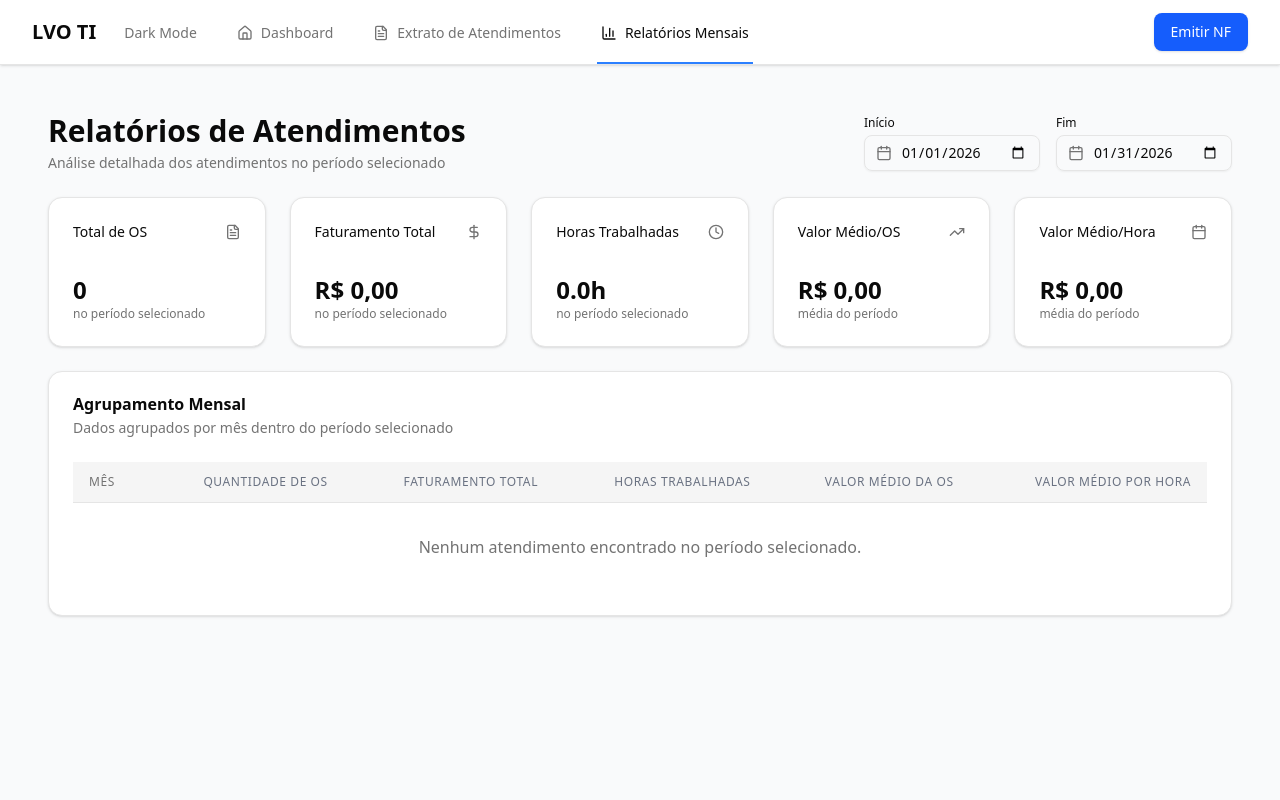
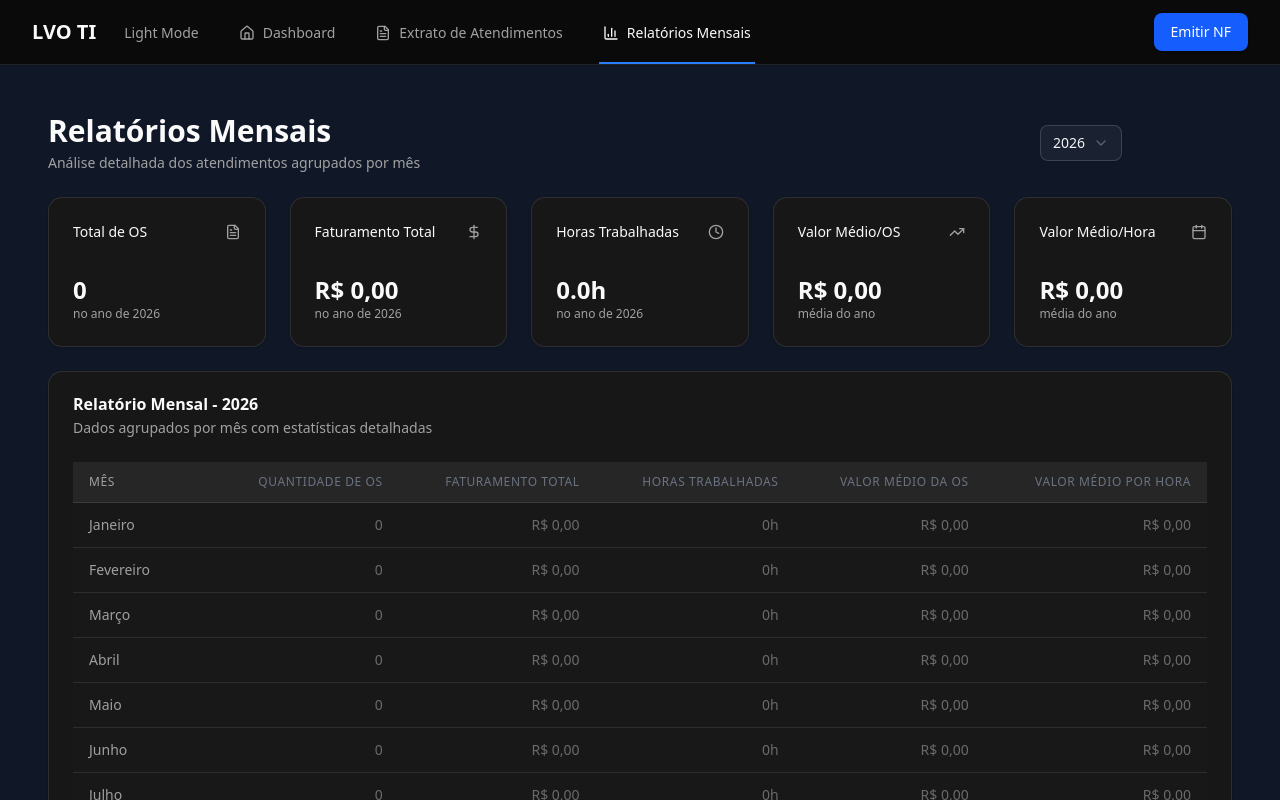
Before and after one commit to leonardovoliveira/sistema-atendimentos, a React (Vite) app: page /relatorios in a window 1280 px wide. Shown: the top 800 px of the page. Built offline with nearby package versions, Linux system fonts and the light colour scheme.

Commit message:
feat: Set Dark Mode as default and restore Year filter in Relatorios

```diff
--- a/src/App.jsx
+++ b/src/App.jsx
@@ -82,12 +82,12 @@ function Navigation({ toggleDarkMode, darkMode }) {
 
 function App() {
   const [atendimentos, setAtendimentos] = useState([])
-  const [darkMode, setDarkMode] = useState(false)
+  const [darkMode, setDarkMode] = useState(true)
 
   // Carregar tema do localStorage ao iniciar
   useEffect(() => {
     const savedTheme = localStorage.getItem("theme")
-    if (savedTheme) {
+    if (savedTheme !== null) {
       setDarkMode(JSON.parse(savedTheme))
     }
   }, [])
--- a/src/pages/Relatorios.jsx
+++ b/src/pages/Relatorios.jsx
@@ -1,17 +1,28 @@
 import { useMemo, useState } from 'react'
 import { Card, CardContent, CardDescription, CardHeader, CardTitle } from '@/components/ui/card'
-import { Input } from '@/components/ui/input'
-import { Label } from '@/components/ui/label'
+import { Select, SelectContent, SelectItem, SelectTrigger, SelectValue } from '@/components/ui/select'
 import { Calendar, TrendingUp, Clock, DollarSign, FileText } from 'lucide-react'
 
 function Relatorios({ atendimentos }) {
-  // Inicializar com o primeiro e último dia do mês atual
-  const now = new Date();
-  const firstDay = new Date(now.getFullYear(), now.getMonth(), 1).toISOString().split('T')[0];
-  const lastDay = new Date(now.getFullYear(), now.getMonth() + 1, 0).toISOString().split('T')[0];
+  // Obter anos disponíveis
+  const anosDisponiveis = useMemo(() => {
+    const anos = new Set()
+    atendimentos.forEach(atendimento => {
+      if (atendimento.data_atendimento) {
+        const ano = atendimento.data_atendimento.substring(0, 4)
+        anos.add(ano)
+      }
+    })
+    // Adicionar o ano atual se não houver atendimentos
+    if (anos.size === 0) {
+      anos.add(new Date().getFullYear().toString())
+    }
+    return Array.from(anos).sort((a, b) => b - a)
+  }, [atendimentos])
 
-  const [dataInicio, setDataInicio] = useState(firstDay);
-  const [dataFim, setDataFim] = useState(lastDay);
+  const [anoSelecionado, setAnoSelecionado] = useState(
+    anosDisponiveis.length > 0 ? anosDisponiveis[0] : new Date().getFullYear().toString()
+  )
 
   // Função para calcular horas trabalhadas
   const calcularHoras = (checkin, checkout) => {
@@ -27,27 +38,16 @@ function Relatorios({ atendimentos }) {
     return (parseFloat(atendimento.valor_chamado) || 0) + (parseFloat(atendimento.ganhos_adicionais) || 0)
   }
 
-  // Filtrar atendimentos pelo período selecionado
-  const atendimentosFiltrados = useMemo(() => {
-    return atendimentos.filter(atendimento => {
-      const dataAtendimentoStr = atendimento.data_atendimento;
-      return (!dataInicio || dataAtendimentoStr >= dataInicio) &&
-             (!dataFim || dataAtendimentoStr <= dataFim);
-    });
-  }, [atendimentos, dataInicio, dataFim]);
-
-  // Processar dados mensais baseados nos atendimentos filtrados
+  // Processar dados mensais
   const dadosMensais = useMemo(() => {
     const meses = {}
 
-    atendimentosFiltrados.forEach(atendimento => {
-      if (atendimento.data_atendimento) {
-        const mesKey = atendimento.data_atendimento.substring(0, 7) // YYYY-MM
-        if (!meses[mesKey]) {
-          const [ano, mes] = mesKey.split('-')
+    // Inicializar todos os meses do ano selecionado
+    for (let i = 1; i <= 12; i++) {
+      const mesKey = `${anoSelecionado}-${String(i).padStart(2, '0')}`
       meses[mesKey] = {
-            mes: new Date(parseInt(ano), parseInt(mes) - 1).toLocaleString('pt-BR', { month: 'long', year: 'numeric' }),
-            mesKey: mesKey,
+        mes: new Date(parseInt(anoSelecionado), i - 1).toLocaleString('pt-BR', { month: 'long' }),
+        mesNumero: i,
         quantidadeOS: 0,
         faturamentoTotal: 0,
         horasTrabalhadas: 0,
@@ -55,6 +55,11 @@ function Relatorios({ atendimentos }) {
       }
     }
 
+    // Processar atendimentos do ano selecionado
+    atendimentos.forEach(atendimento => {
+      if (atendimento.data_atendimento && atendimento.data_atendimento.startsWith(anoSelecionado)) {
+        const mesKey = atendimento.data_atendimento.substring(0, 7)
+        if (meses[mesKey]) {
           const bruto = calcularValorBruto(atendimento)
           const horas = calcularHoras(atendimento.checkin, atendimento.checkout)
 
@@ -63,75 +68,56 @@ function Relatorios({ atendimentos }) {
           meses[mesKey].horasTrabalhadas += horas
           meses[mesKey].atendimentos.push(atendimento)
         }
+      }
     })
 
-    // Calcular médias e converter para array ordenado
-    return Object.values(meses)
-      .sort((a, b) => a.mesKey.localeCompare(b.mesKey))
-      .map(mes => ({
+    // Calcular médias
+    return Object.values(meses).map(mes => ({
       ...mes,
       valorMedioOS: mes.quantidadeOS > 0 ? mes.faturamentoTotal / mes.quantidadeOS : 0,
       valorMedioPorHora: mes.horasTrabalhadas > 0 ? mes.faturamentoTotal / mes.horasTrabalhadas : 0
     }))
-  }, [atendimentosFiltrados])
+  }, [atendimentos, anoSelecionado])
 
-  // Calcular totais do período
-  const totaisPeriodo = useMemo(() => {
-    return atendimentosFiltrados.reduce((acc, atendimento) => {
-      const bruto = calcularValorBruto(atendimento)
-      const horas = calcularHoras(atendimento.checkin, atendimento.checkout)
+  // Calcular totais do ano
+  const totaisAno = useMemo(() => {
+    return dadosMensais.reduce((acc, mes) => ({
+      quantidadeOS: acc.quantidadeOS + mes.quantidadeOS,
+      faturamentoTotal: acc.faturamentoTotal + mes.faturamentoTotal,
+      horasTrabalhadas: acc.horasTrabalhadas + mes.horasTrabalhadas
+    }), { quantidadeOS: 0, faturamentoTotal: 0, horasTrabalhadas: 0 })
+  }, [dadosMensais])
+
+  const mediasAno = useMemo(() => {
     return {
-        quantidadeOS: acc.quantidadeOS + 1,
-        faturamentoTotal: acc.faturamentoTotal + bruto,
-        horasTrabalhadas: acc.horasTrabalhadas + horas
+      valorMedioOS: totaisAno.quantidadeOS > 0 ? totaisAno.faturamentoTotal / totaisAno.quantidadeOS : 0,
+      valorMedioPorHora: totaisAno.horasTrabalhadas > 0 ? totaisAno.faturamentoTotal / totaisAno.horasTrabalhadas : 0
     }
-    }, { quantidadeOS: 0, faturamentoTotal: 0, horasTrabalhadas: 0 })
-  }, [atendimentosFiltrados])
-
-  const mediasPeriodo = useMemo(() => {
-    return {
-      valorMedioOS: totaisPeriodo.quantidadeOS > 0 ? totaisPeriodo.faturamentoTotal / totaisPeriodo.quantidadeOS : 0,
-      valorMedioPorHora: totaisPeriodo.horasTrabalhadas > 0 ? totaisPeriodo.faturamentoTotal / totaisPeriodo.horasTrabalhadas : 0
-    }
-  }, [totaisPeriodo])
+  }, [totaisAno])
 
   return (
     <div className="px-4 py-6 space-y-6">
-      <div className="flex flex-col md:flex-row md:items-center justify-between gap-4">
+      <div className="flex items-center justify-between">
         <div>
-          <h2 className="text-3xl font-bold text-foreground">Relatórios de Atendimentos</h2>
-          <p className="mt-1 text-sm text-muted-foreground">Análise detalhada dos atendimentos no período selecionado</p>
+          <h2 className="text-3xl font-bold text-foreground">Relatórios Mensais</h2>
+          <p className="mt-1 text-sm text-muted-foreground">Análise detalhada dos atendimentos agrupados por mês</p>
         </div>
 
-        <div className="flex flex-col sm:flex-row gap-4">
-          <div className="space-y-1">
-            <Label className="text-xs">Início</Label>
-            <div className="relative">
-              <Input
-                type="date"
-                value={dataInicio}
-                onChange={(e) => setDataInicio(e.target.value)}
-                className="pl-9 h-9 text-sm"
-              />
-              <Calendar className="absolute left-3 top-2.5 h-4 w-4 text-muted-foreground" />
-            </div>
-          </div>
-          <div className="space-y-1">
-            <Label className="text-xs">Fim</Label>
-            <div className="relative">
-              <Input
-                type="date"
-                value={dataFim}
-                onChange={(e) => setDataFim(e.target.value)}
-                className="pl-9 h-9 text-sm"
-              />
-              <Calendar className="absolute left-3 top-2.5 h-4 w-4 text-muted-foreground" />
-            </div>
-          </div>
+        <div className="w-48">
+          <Select value={anoSelecionado} onValueChange={setAnoSelecionado}>
+            <SelectTrigger>
+              <SelectValue />
+            </SelectTrigger>
+            <SelectContent>
+              {anosDisponiveis.map(ano => (
+                <SelectItem key={ano} value={ano}>{ano}</SelectItem>
+              ))}
+            </SelectContent>
+          </Select>
         </div>
       </div>
 
-      {/* Cards de resumo do período */}
+      {/* Cards de resumo do ano */}
       <div className="grid grid-cols-1 gap-6 sm:grid-cols-2 lg:grid-cols-5">
         <Card>
           <CardHeader className="flex flex-row items-center justify-between space-y-0 pb-2">
@@ -139,8 +125,8 @@ function Relatorios({ atendimentos }) {
             <FileText className="h-4 w-4 text-muted-foreground" />
           </CardHeader>
           <CardContent>
-            <div className="text-2xl font-bold">{totaisPeriodo.quantidadeOS}</div>
-            <p className="text-xs text-muted-foreground">no período selecionado</p>
+            <div className="text-2xl font-bold">{totaisAno.quantidadeOS}</div>
+            <p className="text-xs text-muted-foreground">no ano de {anoSelecionado}</p>
           </CardContent>
         </Card>
 
@@ -151,9 +137,9 @@ function Relatorios({ atendimentos }) {
           </CardHeader>
           <CardContent>
             <div className="text-2xl font-bold">
-              {totaisPeriodo.faturamentoTotal.toLocaleString('pt-BR', { style: 'currency', currency: 'BRL' })}
+              {totaisAno.faturamentoTotal.toLocaleString('pt-BR', { style: 'currency', currency: 'BRL' })}
             </div>
-            <p className="text-xs text-muted-foreground">no período selecionado</p>
+            <p className="text-xs text-muted-foreground">no ano de {anoSelecionado}</p>
           </CardContent>
         </Card>
 
@@ -163,8 +149,8 @@ function Relatorios({ atendimentos }) {
             <Clock className="h-4 w-4 text-muted-foreground" />
           </CardHeader>
           <CardContent>
-            <div className="text-2xl font-bold">{totaisPeriodo.horasTrabalhadas.toFixed(1)}h</div>
-            <p className="text-xs text-muted-foreground">no período selecionado</p>
+            <div className="text-2xl font-bold">{totaisAno.horasTrabalhadas.toFixed(1)}h</div>
+            <p className="text-xs text-muted-foreground">no ano de {anoSelecionado}</p>
           </CardContent>
         </Card>
 
@@ -175,9 +161,9 @@ function Relatorios({ atendimentos }) {
           </CardHeader>
           <CardContent>
             <div className="text-2xl font-bold">
-              {mediasPeriodo.valorMedioOS.toLocaleString('pt-BR', { style: 'currency', currency: 'BRL' })}
+              {mediasAno.valorMedioOS.toLocaleString('pt-BR', { style: 'currency', currency: 'BRL' })}
             </div>
-            <p className="text-xs text-muted-foreground">média do período</p>
+            <p className="text-xs text-muted-foreground">média do ano</p>
           </CardContent>
         </Card>
 
@@ -188,9 +174,9 @@ function Relatorios({ atendimentos }) {
           </CardHeader>
           <CardContent>
             <div className="text-2xl font-bold">
-              {mediasPeriodo.valorMedioPorHora.toLocaleString('pt-BR', { style: 'currency', currency: 'BRL' })}
+              {mediasAno.valorMedioPorHora.toLocaleString('pt-BR', { style: 'currency', currency: 'BRL' })}
             </div>
-            <p className="text-xs text-muted-foreground">média do período</p>
+            <p className="text-xs text-muted-foreground">média do ano</p>
           </CardContent>
         </Card>
       </div>
@@ -198,8 +184,8 @@ function Relatorios({ atendimentos }) {
       {/* Tabela de relatórios mensais */}
       <Card>
         <CardHeader>
-          <CardTitle>Agrupamento Mensal</CardTitle>
-          <CardDescription>Dados agrupados por mês dentro do período selecionado</CardDescription>
+          <CardTitle>Relatório Mensal - {anoSelecionado}</CardTitle>
+          <CardDescription>Dados agrupados por mês com estatísticas detalhadas</CardDescription>
         </CardHeader>
         <CardContent>
           <div className="overflow-x-auto">
@@ -227,96 +213,108 @@ function Relatorios({ atendimentos }) {
                 </tr>
               </thead>
               <tbody className="divide-y divide-border">
-                {dadosMensais.length > 0 ? (
-                  dadosMensais.map((mes, index) => (
+                {dadosMensais.map((mes, index) => (
                   <tr
                     key={index}
-                      className="hover:bg-accent/50 transition-colors bg-background"
+                    className={`hover:bg-accent/50 transition-colors ${
+                      mes.quantidadeOS > 0 ? 'bg-background' : 'bg-accent/20 opacity-60'
+                    }`}
                   >
                     <td className="px-4 py-3 text-sm font-medium text-foreground capitalize">
                       {mes.mes}
                     </td>
                     <td className="px-4 py-3 text-sm text-right">
+                      {mes.quantidadeOS > 0 ? (
                         <span className="inline-flex items-center px-2.5 py-0.5 rounded-full text-xs font-medium bg-primary/10 text-primary">
                           {mes.quantidadeOS}
                         </span>
+                      ) : (
+                        <span className="text-muted-foreground">0</span>
+                      )}
                     </td>
                     <td className="px-4 py-3 text-sm text-right font-medium">
-                        {mes.faturamentoTotal.toLocaleString('pt-BR', { style: 'currency', currency: 'BRL' })}
+                      {mes.faturamentoTotal > 0 ? (
+                        mes.faturamentoTotal.toLocaleString('pt-BR', { style: 'currency', currency: 'BRL' })
+                      ) : (
+                        <span className="text-muted-foreground">R$ 0,00</span>
+                      )}
                     </td>
                     <td className="px-4 py-3 text-sm text-right">
-                        {`${mes.horasTrabalhadas.toFixed(1)}h`}
+                      {mes.horasTrabalhadas > 0 ? (
+                        `${mes.horasTrabalhadas.toFixed(1)}h`
+                      ) : (
+                        <span className="text-muted-foreground">0h</span>
+                      )}
                     </td>
                     <td className="px-4 py-3 text-sm text-right">
-                        {mes.valorMedioOS.toLocaleString('pt-BR', { style: 'currency', currency: 'BRL' })}
+                      {mes.valorMedioOS > 0 ? (
+                        mes.valorMedioOS.toLocaleString('pt-BR', { style: 'currency', currency: 'BRL' })
+                      ) : (
+                        <span className="text-muted-foreground">R$ 0,00</span>
+                      )}
                     </td>
                     <td className="px-4 py-3 text-sm text-right">
-                        {mes.valorMedioPorHora.toLocaleString('pt-BR', { style: 'currency', currency: 'BRL' })}
+                      {mes.valorMedioPorHora > 0 ? (
+                        mes.valorMedioPorHora.toLocaleString('pt-BR', { style: 'currency', currency: 'BRL' })
+                      ) : (
+                        <span className="text-muted-foreground">R$ 0,00</span>
+                      )}
                     </td>
                   </tr>
-                  ))
-                ) : (
-                  <tr>
-                    <td colSpan="6" className="px-4 py-8 text-center text-muted-foreground">
-                      Nenhum atendimento encontrado no período selecionado.
-                    </td>
-                  </tr>
-                )}
+                ))}
               </tbody>
-              {dadosMensais.length > 0 && (
               <tfoot>
                 <tr className="border-t-2 border-border bg-accent/30 font-bold">
                   <td className="px-4 py-3 text-sm text-foreground">
-                      Total do Período
+                    Total do Ano
                   </td>
                   <td className="px-4 py-3 text-sm text-right">
                     <span className="inline-flex items-center px-2.5 py-0.5 rounded-full text-xs font-medium bg-blue-600 text-white">
-                        {totaisPeriodo.quantidadeOS}
+                      {totaisAno.quantidadeOS}
                     </span>
                   </td>
                   <td className="px-4 py-3 text-sm text-right text-foreground">
-                      {totaisPeriodo.faturamentoTotal.toLocaleString('pt-BR', { style: 'currency', currency: 'BRL' })}
+                    {totaisAno.faturamentoTotal.toLocaleString('pt-BR', { style: 'currency', currency: 'BRL' })}
                   </td>
                   <td className="px-4 py-3 text-sm text-right text-foreground">
-                      {totaisPeriodo.horasTrabalhadas.toFixed(1)}h
+                    {totaisAno.horasTrabalhadas.toFixed(1)}h
                   </td>
                   <td className="px-4 py-3 text-sm text-right text-foreground">
-                      {mediasPeriodo.valorMedioOS.toLocaleString('pt-BR', { style: 'currency', currency: 'BRL' })}
+                    {mediasAno.valorMedioOS.toLocaleString('pt-BR', { style: 'currency', currency: 'BRL' })}
                   </td>
                   <td className="px-4 py-3 text-sm text-right text-foreground">
-                      {mediasPeriodo.valorMedioPorHora.toLocaleString('pt-BR', { style: 'currency', currency: 'BRL' })}
+                    {mediasAno.valorMedioPorHora.toLocaleString('pt-BR', { style: 'currency', currency: 'BRL' })}
                   </td>
                 </tr>
               </tfoot>
-              )}
             </table>
           </div>
         </CardContent>
       </Card>
 
       {/* Insights e observações */}
-      {totaisPeriodo.quantidadeOS > 0 && (
+      {totaisAno.quantidadeOS > 0 && (
         <Card>
           <CardHeader>
-            <CardTitle>Insights do Período</CardTitle>
-            <CardDescription>Análise automática dos dados selecionados</CardDescription>
+            <CardTitle>Insights do Ano</CardTitle>
+            <CardDescription>Análise automática dos dados de {anoSelecionado}</CardDescription>
           </CardHeader>
           <CardContent>
             <div className="space-y-3">
               <div className="flex items-start gap-3">
                 <div className="w-2 h-2 bg-blue-500 rounded-full mt-2"></div>
                 <p className="text-sm text-foreground">
-                  Você realizou <strong>{totaisPeriodo.quantidadeOS}</strong> atendimentos no período,
-                  totalizando <strong>{totaisPeriodo.horasTrabalhadas.toFixed(1)} horas</strong> de trabalho.
+                  Você realizou <strong>{totaisAno.quantidadeOS}</strong> atendimentos em {anoSelecionado},
+                  totalizando <strong>{totaisAno.horasTrabalhadas.toFixed(1)} horas</strong> de trabalho.
                 </p>
               </div>
               <div className="flex items-start gap-3">
                 <div className="w-2 h-2 bg-green-500 rounded-full mt-2"></div>
                 <p className="text-sm text-foreground">
-                  O faturamento total foi de <strong>
-                    {totaisPeriodo.faturamentoTotal.toLocaleString('pt-BR', { style: 'currency', currency: 'BRL' })}
+                  O faturamento total do ano foi de <strong>
+                    {totaisAno.faturamentoTotal.toLocaleString('pt-BR', { style: 'currency', currency: 'BRL' })}
                   </strong>, com valor médio de <strong>
-                    {mediasPeriodo.valorMedioOS.toLocaleString('pt-BR', { style: 'currency', currency: 'BRL' })}
+                    {mediasAno.valorMedioOS.toLocaleString('pt-BR', { style: 'currency', currency: 'BRL' })}
                   </strong> por OS.
                 </p>
               </div>
@@ -324,7 +322,7 @@ function Relatorios({ atendimentos }) {
                 <div className="w-2 h-2 bg-purple-500 rounded-full mt-2"></div>
                 <p className="text-sm text-foreground">
                   Seu valor médio por hora trabalhada é de <strong>
-                    {mediasPeriodo.valorMedioPorHora.toLocaleString('pt-BR', { style: 'currency', currency: 'BRL' })}
+                    {mediasAno.valorMedioPorHora.toLocaleString('pt-BR', { style: 'currency', currency: 'BRL' })}
                   </strong>.
                 </p>
               </div>
```
Lines whose indentation alone changed are shown as unchanged.
